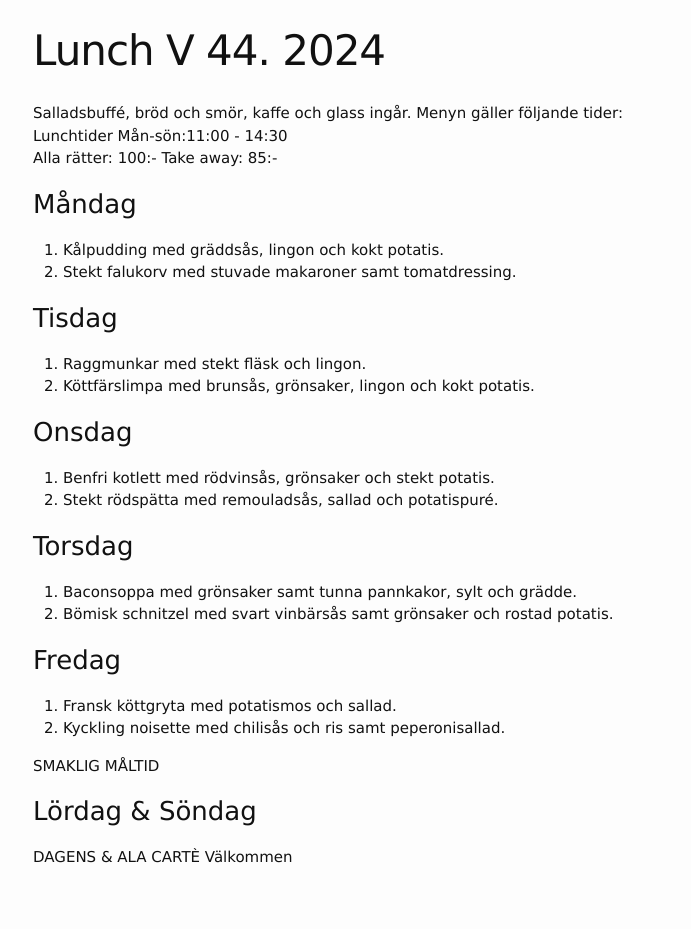
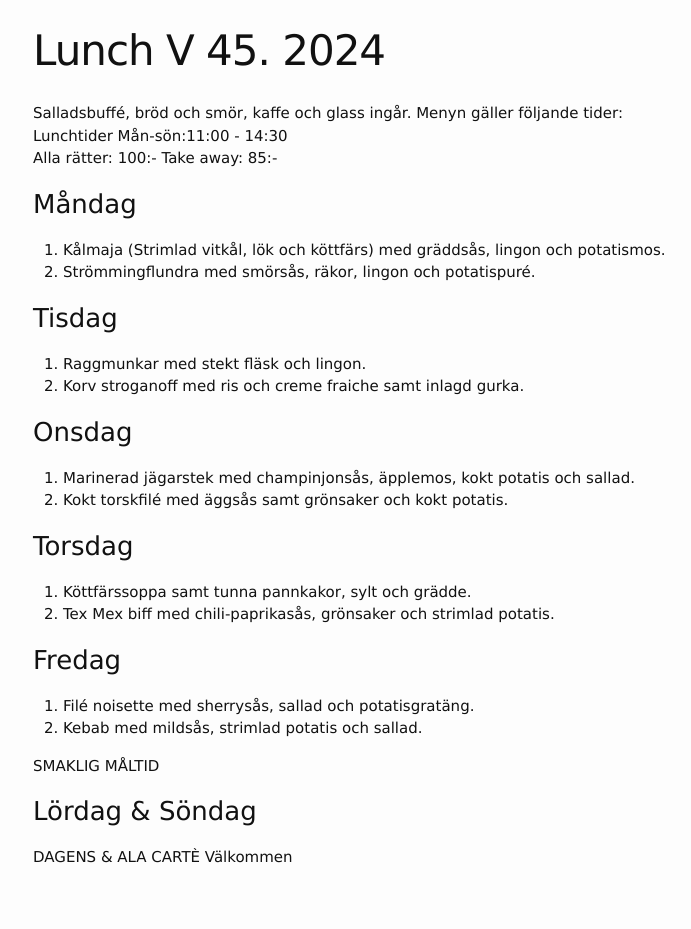
Before and after one commit to FarInn62/farinn62.github.io, a Jekyll site: the page built from lunch.md, in a window 1280 px wide. Shown: the whole page, without its empty margins (237-928 px from the left). Built offline with Jekyll 4.4.1, drawn with Linux system fonts in a browser that asks for light colours.

Commit message:
Update lunch.md

```diff
--- a/lunch.md
+++ b/lunch.md
@@ -1,6 +1,6 @@
 ---
 layout: foodmenu
-title: Lunch V 44. 2024
+title: Lunch V 45. 2024
 permalink: /lunch/
 published: true
 ---
@@ -11,28 +11,28 @@ Alla rätter: 100:- Take away: 85:-
 
 ### Måndag
 
-1. Kålpudding med gräddsås, lingon och kokt potatis.
-2. Stekt falukorv med stuvade makaroner samt tomatdressing.
+1. Kålmaja (Strimlad vitkål, lök och köttfärs) med gräddsås, lingon och potatismos.
+2. Strömmingflundra med smörsås, räkor, lingon och potatispuré.
 
 ### Tisdag
 
 1. Raggmunkar med stekt fläsk och lingon.
-2. Köttfärslimpa med brunsås, grönsaker, lingon och kokt potatis.
+2. Korv stroganoff med ris och creme fraiche samt inlagd gurka.
 
 ### Onsdag
 
-1. Benfri kotlett med rödvinsås, grönsaker och stekt potatis.
-2. Stekt rödspätta med remouladsås, sallad och potatispuré.
+1. Marinerad jägarstek med champinjonsås, äpplemos, kokt potatis och sallad.
+2. Kokt torskfilé med äggsås samt grönsaker och kokt potatis.
 
 ### Torsdag
 
-1. Baconsoppa med grönsaker samt tunna pannkakor, sylt och grädde.
-2. Bömisk schnitzel med svart vinbärsås samt grönsaker och rostad potatis.
+1. Köttfärssoppa samt tunna pannkakor, sylt och grädde.
+2. Tex Mex biff med chili-paprikasås, grönsaker och strimlad potatis.
 
 ### Fredag
 
-1. Fransk köttgryta med potatismos och sallad.
-2. Kyckling noisette med chilisås och ris samt peperonisallad.
+1. Filé noisette med sherrysås, sallad och potatisgratäng.
+2. Kebab med mildsås, strimlad potatis och sallad.
 
 SMAKLIG MÅLTID
 ### Lördag & Söndag
```
